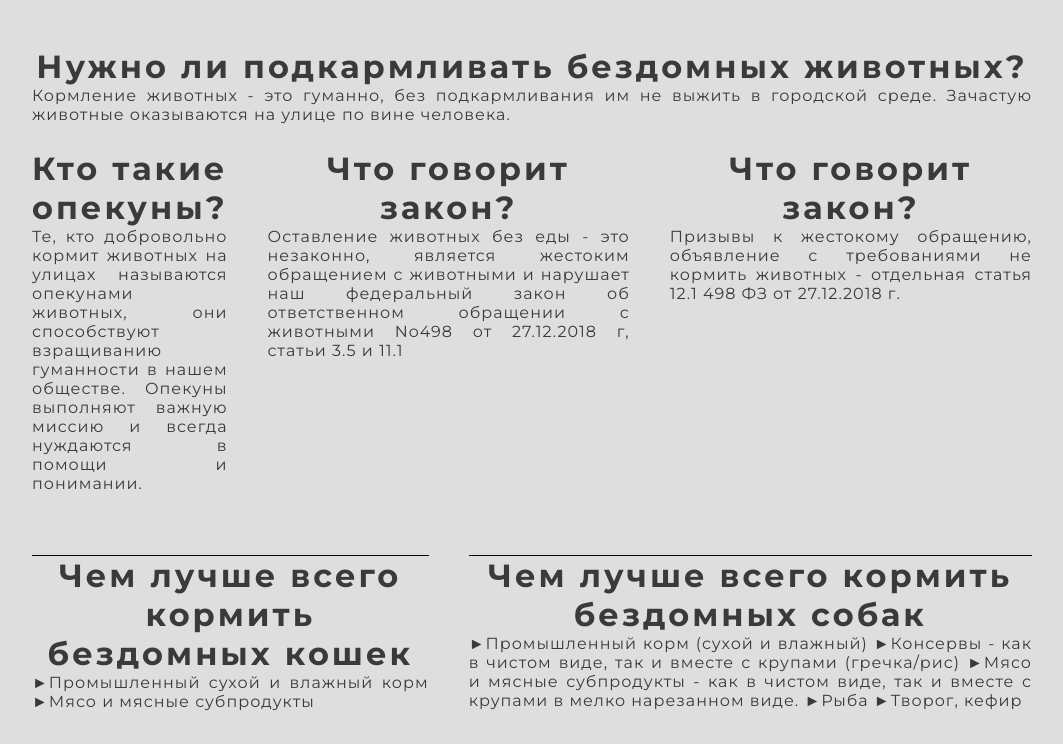
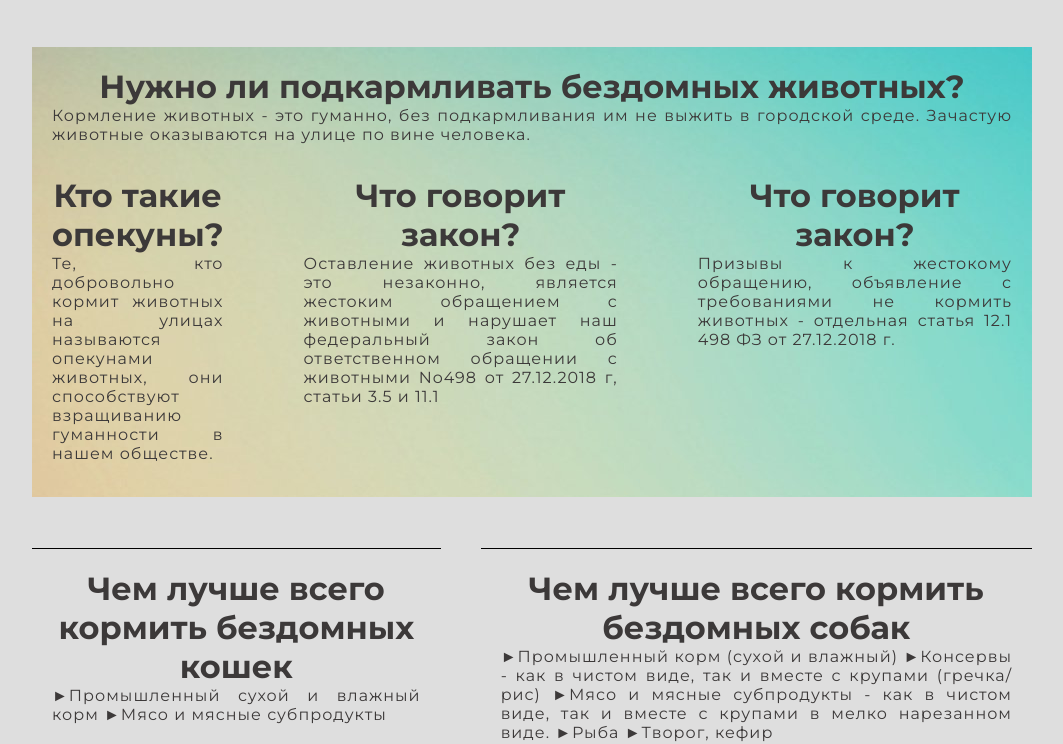
Before and after one commit to ElenaShoggoth/grid-animals, a plain HTML site: page index.html in a window 1280 px wide. Shown: the part 753-1497 px from the top of the page, without its empty margins (108-1171 px from the left). Drawn offline with Linux system fonts and the light colour scheme.

Commit message:
style end box

```diff
--- a/index.html
+++ b/index.html
@@ -62,10 +62,10 @@
       <div class="box2__item"><a class="box2__item-link" href="#">
           <h1 class="box2__item-title">Кто такие опекуны?</h1>
           <p class="box2__item-text">Те, кто добровольно кормит животных на улицах называются опекунами животных, они
-            способствуют взращиванию гуманности в нашем обществе. Опекуны выполняют важную миссию и всегда нуждаются в
-            помощи и понимании. </p>
+            способствуют взращиванию гуманности в нашем обществе.</p>
         </a>
       </div>
+
       <div class="box2__item"><a class="box2__item-link" href="#">
           <h1 class="box2__item-title">Чем лучше всего кормить
             бездомных кошек</h1>
--- a/style.scss
+++ b/style.scss
@@ -70,12 +70,22 @@ background-color: rgb(222, 222, 222);
  max-width: 1000px;
  max-height: 600px;
  margin: 0 auto;
+ position: relative;
+ &::before {
+ content: '';
+ position: absolute;
+ background-image: url(../images/fon.jpeg);
+ width: 100%;
+ height: 450px;
+ z-index: -1;
+ }
  &__item {
   text-align: justify;
+  padding: 20px;
  }
  &__item-title {
- letter-spacing: 3px;
  text-align: center;
+ // padding-top: 10px;
  }
  &__item-text {
   letter-spacing: 1px;
@@ -116,7 +126,7 @@ background-color: rgb(222, 222, 222);
 .footer {
  margin-top: 100px;
  width: 100%;
- background-image: url(../images/fon.jpeg);
+ background-color: rgb(75, 75, 75);
  height: 400px;
  z-index: -1;
 }
```
Also changed, not shown: css/style.css, 1 other file.
